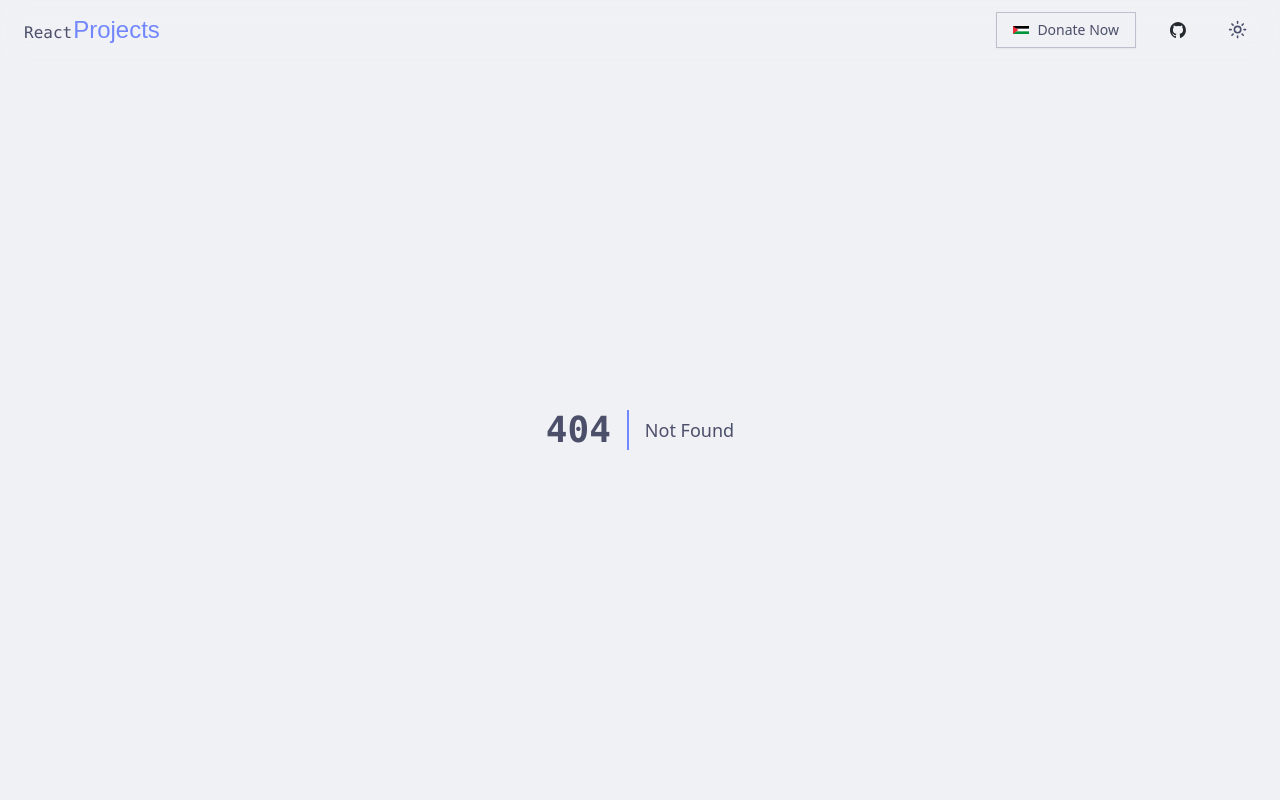
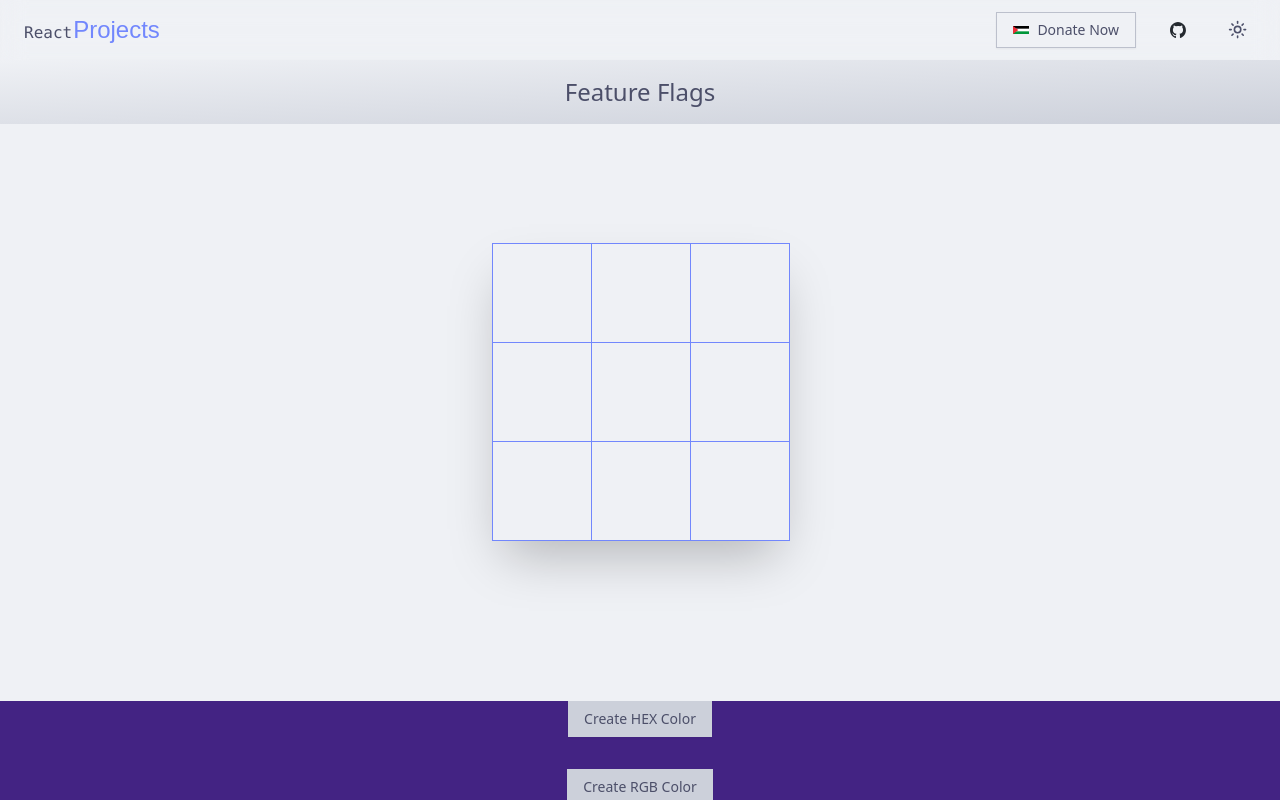
Before and after one commit to Mercury-23/React-project, a React (Vite) app: page /React-Projects/feature-flags in a window 1280 px wide. Before the commit this address had no page. Built offline with nearby package versions, Linux system fonts and the light colour scheme; a web font is replaced by a local one.

Commit message:
feature Flags

```diff
--- a/src/App.jsx
+++ b/src/App.jsx
@@ -20,6 +20,8 @@
 import { GithubProfileFinder } from "./pages/GithubProfileFinder/GithubProfileFinder";
 import { SearchAutoComplete } from "./pages/SearchAutoComplete/SearchAutoComplete";
 import { TicTacToe } from "./pages/TicTacToe";
+import FeatureFlagGlobalState from "./pages/Feature-flag/context/FeatureFlagsContext";
+import { FeatureFlags } from "./pages/Feature-flag/FeatureFlags";
 
 function App() {
   return (
@@ -62,6 +64,15 @@
           <Route path="search-auto-complete" element={<SearchAutoComplete />} />
           {/* Tic Tac Toe */}
           <Route path="tic-tac-toe" element={<TicTacToe />} />
+          {/* Feature Flag */}
+          <Route
+            path="feature-flags"
+            element={
+              <FeatureFlagGlobalState>
+                <FeatureFlags />
+              </FeatureFlagGlobalState>
+            }
+          />
 
           {/* Error Page */}
           <Route path="*" element={<NotFound />} />
--- a/src/data/projects.js
+++ b/src/data/projects.js
@@ -63,5 +63,10 @@
     id: 13,
     name: 'Tic Tac Toe',
     path: 'tic-tac-toe'
+  },
+  {
+    id: 14,
+    name: 'Feature Flags',
+    path: 'feature-flags',
   }
 ];
--- /dev/null
+++ b/src/pages/Feature-flag/FeatureFlags.jsx
@@ -0,0 +1,56 @@
+import RandomColor from "../RandomColor";
+import { TicTacToe } from "../TicTacToe";
+import Accordion from "../accordion/accordion";
+import LightDarkMode from "../light-dark-mode/Light-dark-mode";
+import TreeView from "../tree-view/TreeView";
+import { FeatureFlagsContext } from "./context/FeatureFlagsContext";
+import menus from "../tree-view/data";
+import TabTest from "../tree-view/custom-tabs/Tab-test";
+import { useContext } from "react";
+
+export const FeatureFlags = () => {
+  const { loading, enabledFlags } = useContext(FeatureFlagsContext);
+
+  const componentsToRender = [
+    {
+      key: "showLightAndDarkMode",
+      component: <LightDarkMode />,
+    },
+
+    {
+      key: "showTicTacToeBoard",
+      component: <TicTacToe />,
+    },
+    {
+      key: "showRandomColorGenerator",
+      component: <RandomColor />,
+    },
+    {
+      key: "showAccordion",
+      component: <Accordion />,
+    },
+    {
+      key: "showTreeView",
+      component: <TreeView menus={menus} />,
+    },
+    {
+      key : 'showTabs',
+      component : <TabTest />
+    }
+  ];
+
+  function checkEnabledFlags(getCurrentKey) {
+    return enabledFlags[getCurrentKey];
+  }
+
+  if (loading) return <h1 className="text-lg text-center">Loading</h1>;
+
+  return (
+    <div>
+      <h1 className="text-2xl text-center bg-gr py-4">Feature Flags</h1>
+      {componentsToRender.map((componentItem) =>
+        checkEnabledFlags(componentItem.key) ? componentItem.component : null,
+      )}
+    </div>
+  );
+}
--- /dev/null
+++ b/src/pages/Feature-flag/context/FeatureFlagsContext.jsx
@@ -0,0 +1,34 @@
+import { createContext, useState, useEffect } from "react";
+import featureFlagsDataServiceCall from "../data";
+
+export const FeatureFlagsContext = createContext(null);
+
+export default function FeatureFlagGlobalState({ children }) {
+  const [loading, setLoading] = useState(false);
+  const [enabledFlags, setEnabledFlags] = useState({});
+
+  async function fetchFeatureFlags() {
+    try {
+      setLoading(true);
+      // original service call
+      const response = await featureFlagsDataServiceCall();
+      console.log(response);
+      setEnabledFlags(response);
+      setLoading(false);
+    } catch (error) {
+      setLoading(false);
+      console.log(error);
+      throw new Error(error);
+    }
+  }
+
+  useEffect(() => {
+    fetchFeatureFlags();
+  }, []);
+
+  return (
+    <FeatureFlagsContext.Provider value={{ loading, enabledFlags }}>
+      {children}
+    </FeatureFlagsContext.Provider>
+  );
+}
--- /dev/null
+++ b/src/pages/Feature-flag/data.js
@@ -0,0 +1,18 @@
+const dummyApiResponse = {
+  showLightAndDarkMode: false,
+  showTicTacToeBoard: true,
+  showRandomColorGenerator: true,
+  showAccordion: true,
+  showTreeView: false,
+  showTabs: true,
+};
+
+function featureFlagsDataServiceCall() {
+
+  return new Promise((resolve, reject) => {
+    if (dummyApiResponse) setTimeout(resolve(dummyApiResponse), 500);
+    else reject("Some error eccured! Please Try again");
+  });
+}
+
+export default featureFlagsDataServiceCall;
--- a/src/pages/RandomColor.jsx
+++ b/src/pages/RandomColor.jsx
@@ -3,7 +3,7 @@
 
 function RandomColor() {
   const [typeOfColor, settypeOfColor] = useState("hex");
-  const [color, setcolor] = useState("#2123da");
+  const [color, setcolor] = useState("#432383");
 
   function randomColorUtility(length) {
     return Math.floor(Math.random() * length);
```
